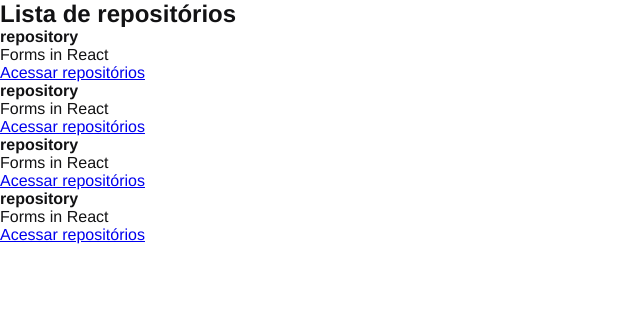
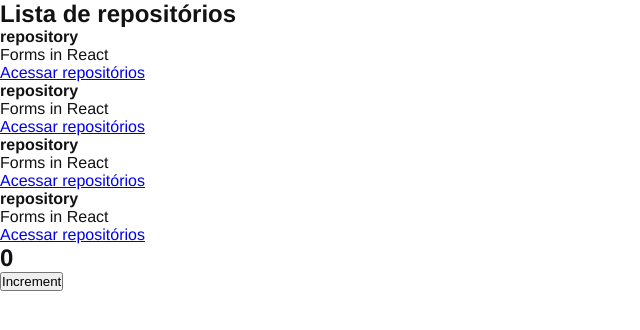
Before and after one commit to ThiagoTassinari/aulas-rocketseat-ignite, a React app: page / in a window 1280 px wide. Shown: the top 330 px of the page, without its empty margins (0-640 px from the left). Built offline with nearby package versions, Linux system fonts and the light colour scheme.

Commit message:
Estado do componente

```diff
--- a/src/App.jsx
+++ b/src/App.jsx
@@ -1,8 +1,12 @@
+import { Counter } from "./components/Counter";
 import { RepositoryList } from "./components/RepositoryList";
 import "./styles/global.scss";
 
 export function App() {
   return (
-    <RepositoryList />
-  )
+    <>
+      <RepositoryList />
+      <Counter />
+    </>
+  );
 }
--- /dev/null
+++ b/src/components/Counter.jsx
@@ -0,0 +1,19 @@
+import { useState } from 'react';
+
+export function Counter() {
+    const [counter, setCounter] = useState(0);
+
+
+  function increment() {
+    setCounter(counter + 1);
+  }
+
+  return (
+    <div>
+      <h2>{counter}</h2>
+      <button type="button" onClick={increment}>
+        Increment
+      </button>
+    </div>
+  );
+}
```
Also changed, not shown: src/components/RepositoryList.jsx (+4 -4 lines), src/components/RepositoryItem.jsx (indentation only).
